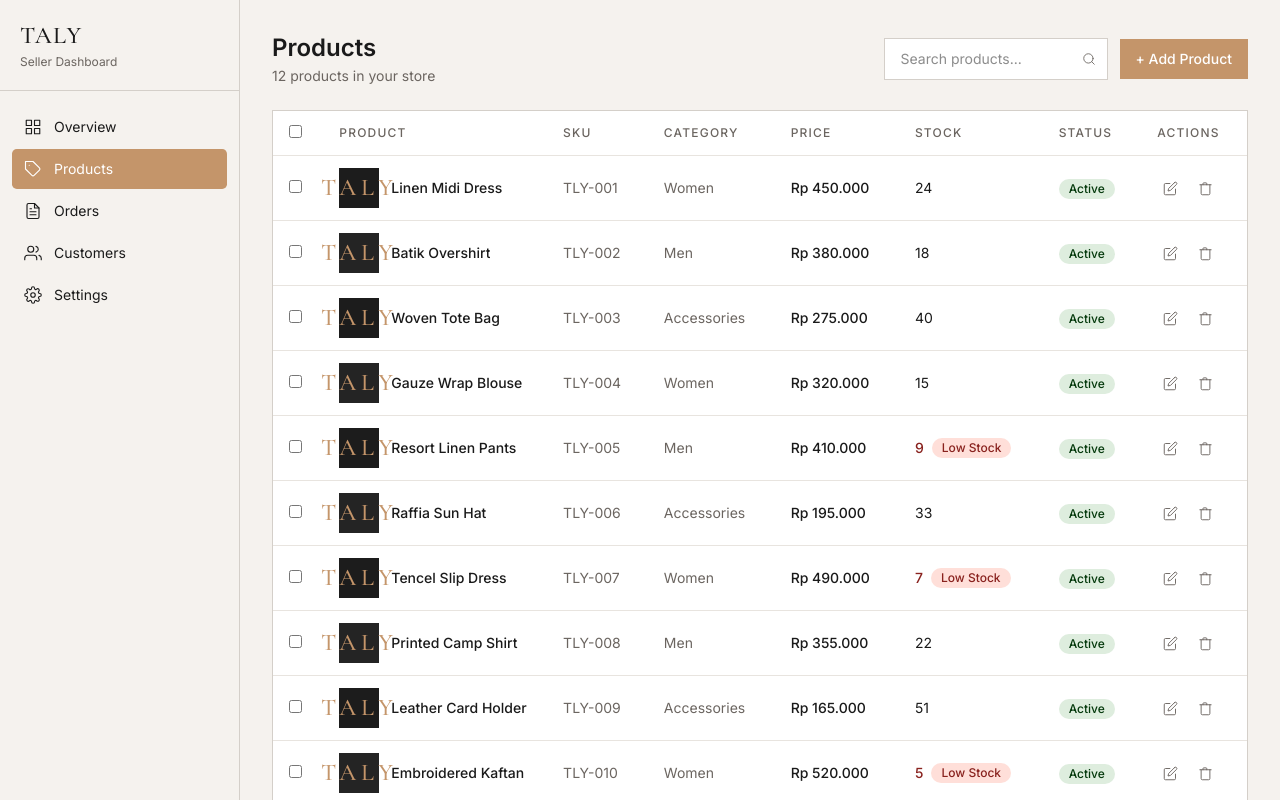
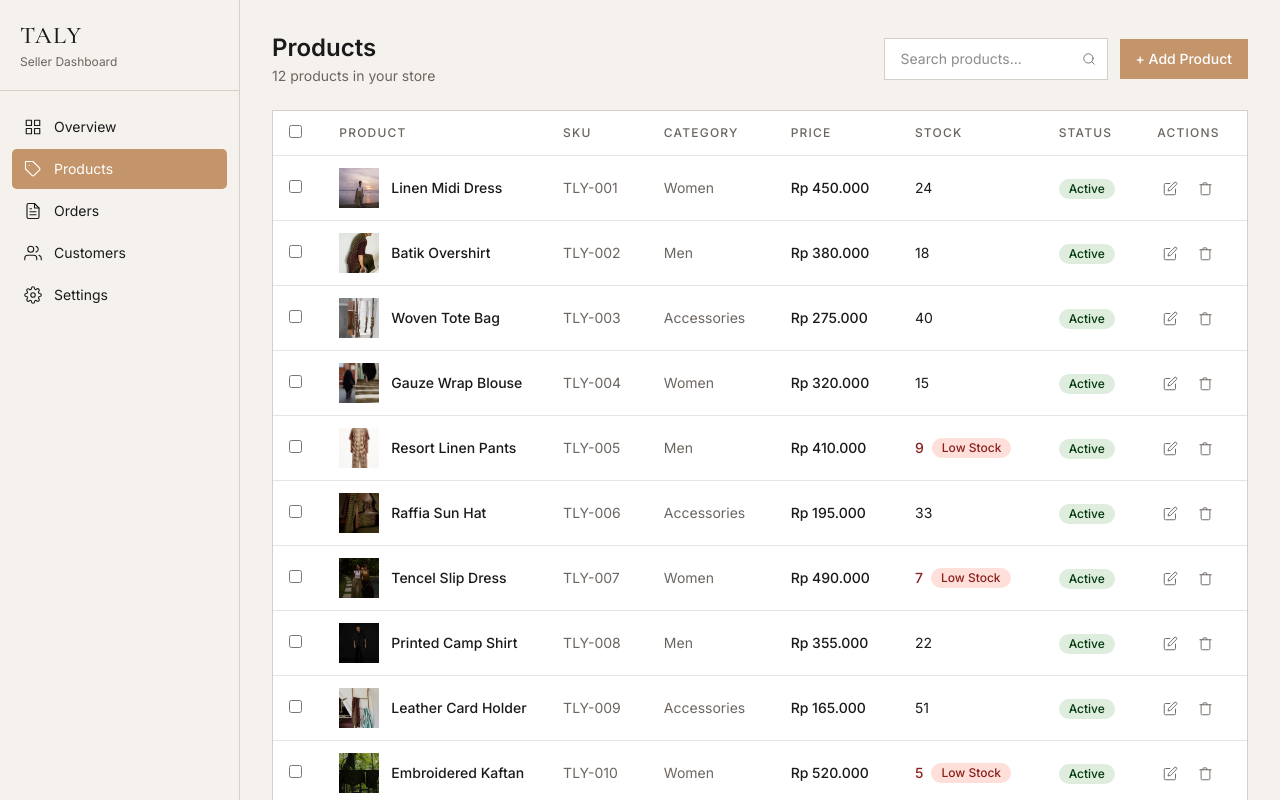
Before and after one commit to eldruzo/taly-v2, a Next.js app: page /dashboard/products in a window 1280 px wide. Shown: the top 800 px of the page. Built offline with nearby package versions, Linux system fonts and the light colour scheme.

Commit message:
update image placeholders

```diff
--- a/src/app/dashboard/orders/[id]/page.tsx
+++ b/src/app/dashboard/orders/[id]/page.tsx
@@ -16,8 +16,8 @@ import StatusBadge from "@/components/StatusBadge";
 import { formatIDR } from "@/lib/utils";
 
 const orderItems = [
-  { name: "Linen Midi Dress", size: "S", qty: 1, price: 450000 },
-  { name: "Gauze Wrap Blouse", size: "M", qty: 1, price: 320000 },
+  { name: "Linen Midi Dress", size: "S", qty: 1, price: 450000, image: "/images/ig-14.jpg" },
+  { name: "Gauze Wrap Blouse", size: "M", qty: 1, price: 320000, image: "/images/ig-18.jpg" },
 ];
 const subtotal = 770000;
 
@@ -82,7 +82,7 @@ export default function DashboardOrderDetailPage() {
                       <tr key={i} className="border-b border-[#E8E4DF] last:border-0">
                         <td className="px-5 py-3">
                           <div className="flex items-center gap-3">
-                            <ImagePlaceholder className="w-10 h-10 flex-shrink-0" index={i} />
+                            <ImagePlaceholder className="w-10 h-10 flex-shrink-0" index={i} src={item.image} alt={item.name} />
                             <span className="font-medium text-[#1A1A1A]">{item.name}</span>
                           </div>
                         </td>
--- a/src/app/dashboard/page.tsx
+++ b/src/app/dashboard/page.tsx
@@ -15,9 +15,9 @@ const monthlyRevenue = [
 const maxValue = 12450000;
 
 const topProducts = [
-  { name: "Linen Midi Dress", sales: 45, revenue: 20250000 },
-  { name: "Tencel Slip Dress", sales: 38, revenue: 18620000 },
-  { name: "Embroidered Kaftan", sales: 29, revenue: 15080000 },
+  { name: "Linen Midi Dress", sales: 45, revenue: 20250000, image: "/images/ig-14.jpg" },
+  { name: "Tencel Slip Dress", sales: 38, revenue: 18620000, image: "/images/ig-10.jpg" },
+  { name: "Embroidered Kaftan", sales: 29, revenue: 15080000, image: "/images/ig-16.jpg" },
 ];
 
 export default function DashboardOverviewPage() {
@@ -72,7 +72,7 @@ export default function DashboardOverviewPage() {
             <div className="space-y-4">
               {topProducts.map((p, i) => (
                 <div key={p.name} className="flex items-center gap-3">
-                  <ImagePlaceholder className="w-10 h-10 flex-shrink-0" index={i} />
+                  <ImagePlaceholder className="w-10 h-10 flex-shrink-0" index={i} src={p.image} alt={p.name} />
                   <div className="flex-1 min-w-0">
                     <p className="text-sm font-medium text-[#1A1A1A] truncate">{p.name}</p>
                     <p className="text-xs text-[#6B6560]">{p.sales} sales</p>
--- a/src/app/dashboard/products/page.tsx
+++ b/src/app/dashboard/products/page.tsx
@@ -63,7 +63,7 @@ export default function DashboardProductsPage() {
                     </td>
                     <td className="px-4 py-3 max-w-[200px]">
                       <div className="flex items-center gap-3 min-w-0">
-                        <ImagePlaceholder className="w-10 h-10 flex-shrink-0" index={i} />
+                        <ImagePlaceholder className="w-10 h-10 flex-shrink-0" index={i} src={product.image} alt={product.name} />
                         <span className="font-medium text-[#1A1A1A] truncate">{product.name}</span>
                       </div>
                     </td>
```
